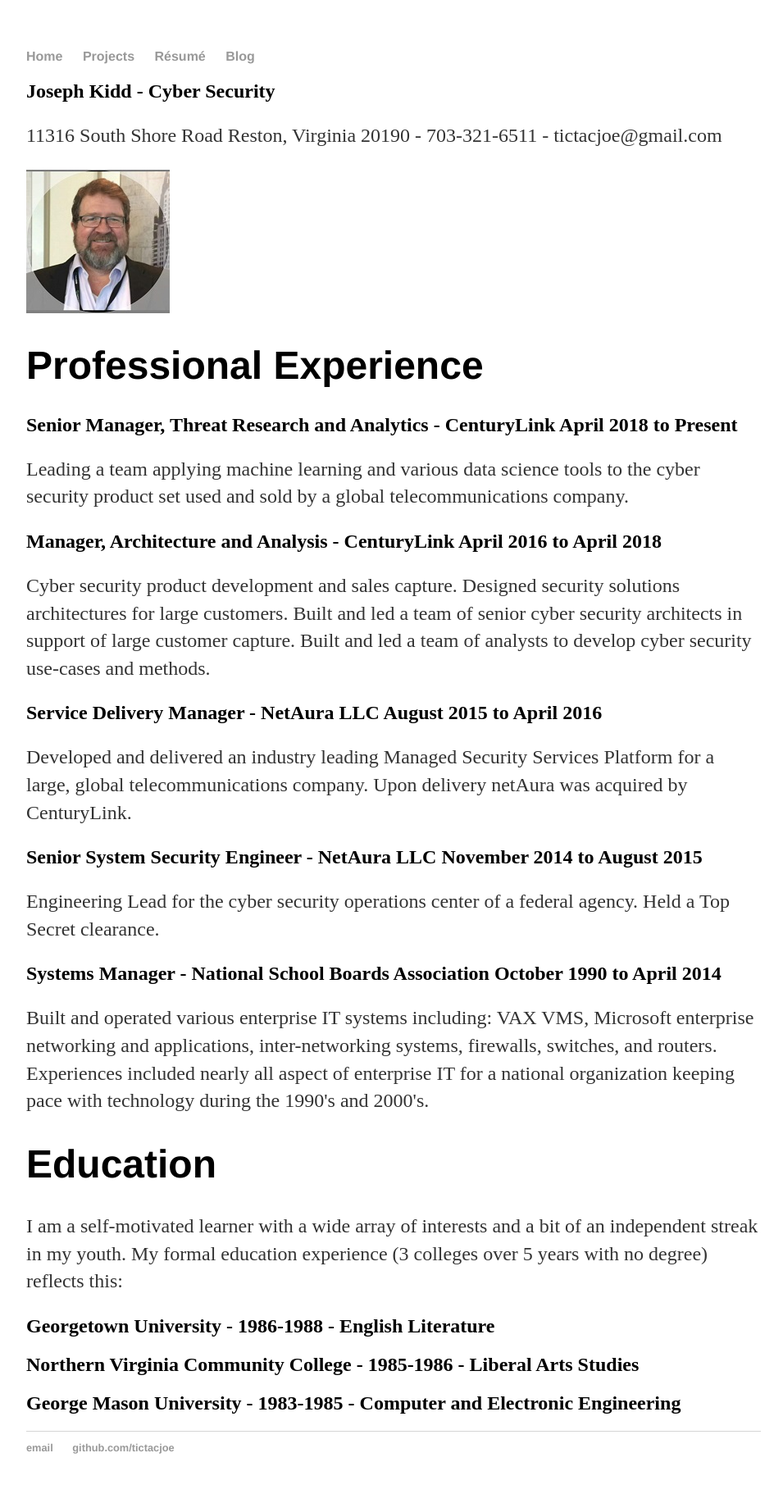
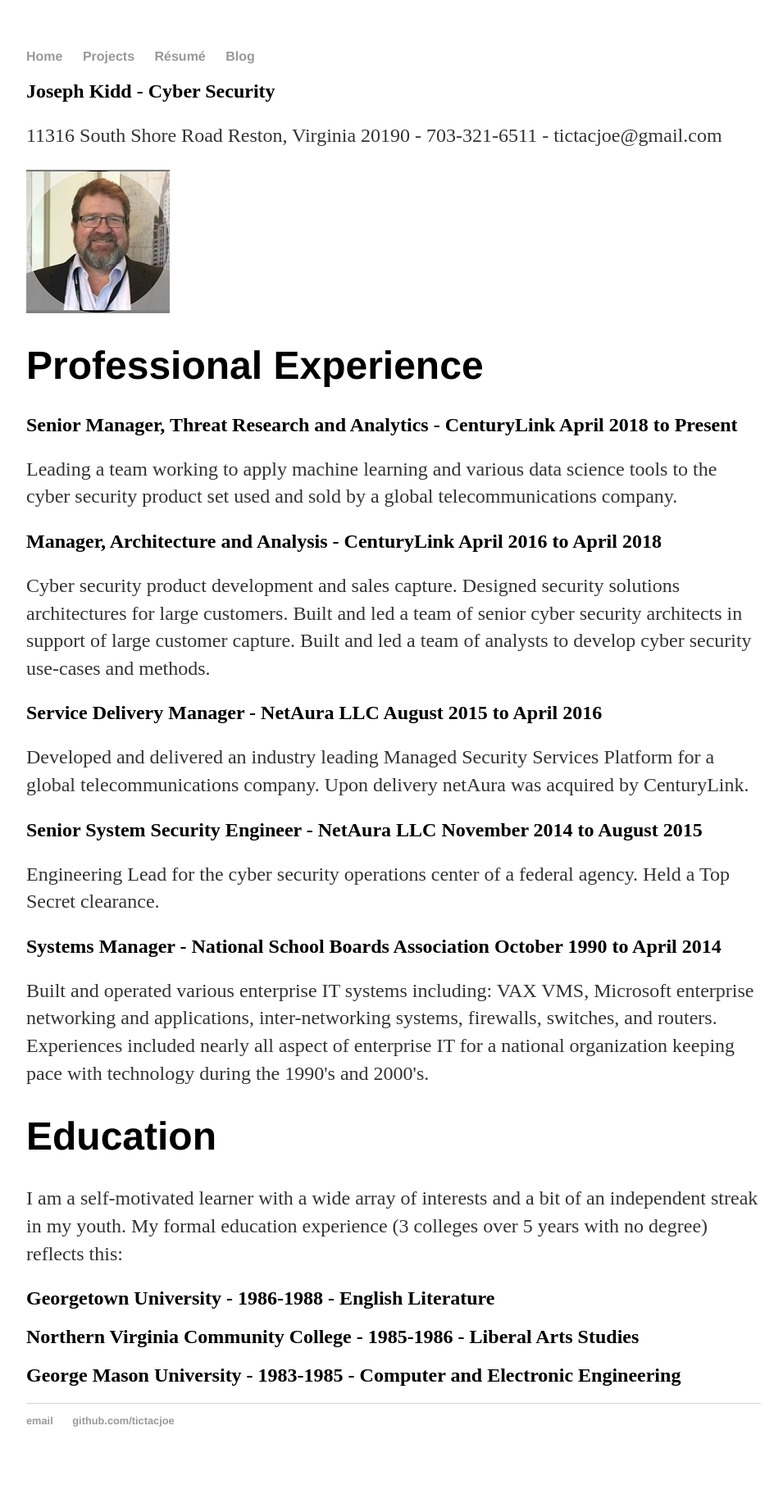
Before and after one commit to tictacjoe/tictacjoe.github.io, a Jekyll site: the page resume.html, which Jekyll copies as it is, in a window 1280 px wide. Shown: the whole page at 82% size, without its empty margins (160-1115 px from the left). Built offline with Jekyll 4.4.1, drawn with Linux system fonts in a browser that asks for light colours; after the commit the page ends 1800 px from its top, so only the background shows below that.

Commit message:
Update resume.html

```diff
--- a/resume.html
+++ b/resume.html
@@ -23,7 +23,7 @@
         		<h1>Professional Experience</h1>
 
 			<h2>Senior Manager, Threat Research and Analytics - CenturyLink April 2018 to Present</h2>
-			<p> Leading a team applying machine learning and various data science tools to
+			<p> Leading a team working to apply machine learning and various data science tools to
 			the cyber security product set used and sold by a global telecommunications company.</p>
 
 			<h2>Manager, Architecture and Analysis - CenturyLink April 2016 to April 2018 </h2>
@@ -36,7 +36,7 @@
 
 			<h2>Service Delivery Manager - NetAura LLC August 2015 to April 2016</h2>
 			<p> Developed and delivered an industry leading Managed Security Services
-		        Platform for a large, global telecommunications company. Upon delivery netAura was acquired by CenturyLink.</p>
+		        Platform for a global telecommunications company. Upon delivery netAura was acquired by CenturyLink.</p>
 
 
 			<h2>Senior System Security Engineer - NetAura LLC November 2014 to August 2015</h2>
```
